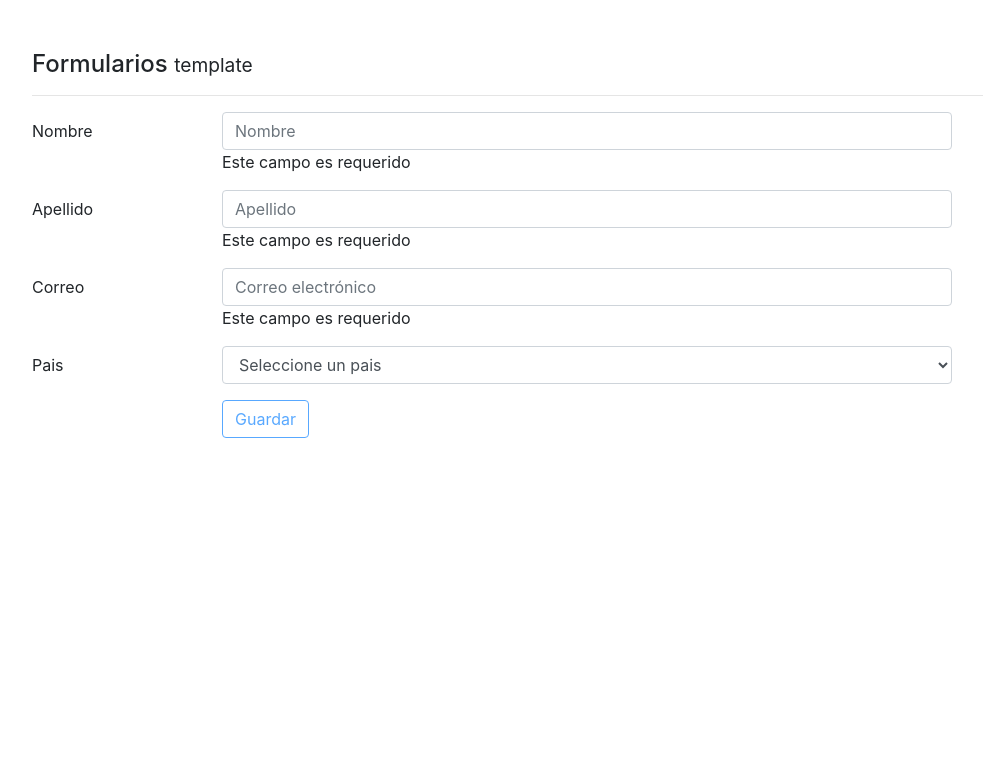
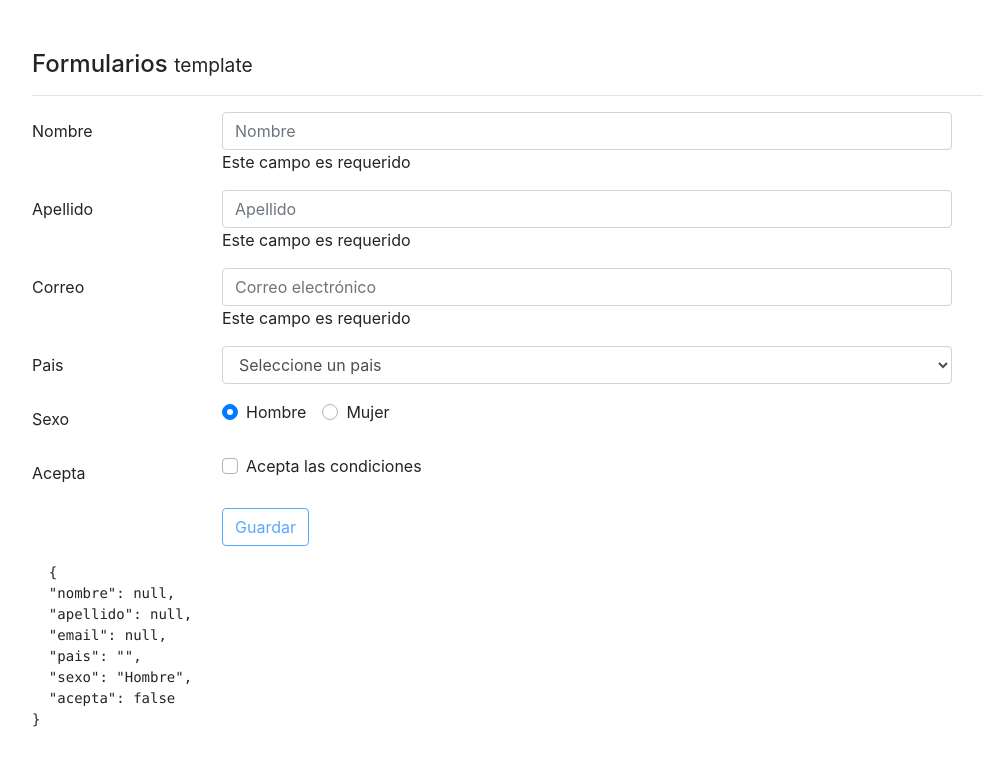
Before and after one commit to Abbygor/Formularios, an Angular app: page / in a window 1280 px wide. Shown: the top 766 px of the page, without its empty margins (53-1036 px from the left). Built offline with nearby package versions, Linux system fonts and the light colour scheme.

Commit message:
Radio button and checkbox added and its validations

```diff
--- a/src/app/components/template/template.component.html
+++ b/src/app/components/template/template.component.html
@@ -71,13 +71,38 @@
     </div>
   </div>
 
+  <div class="form-group row">
+    <label class="col-2 col-form-label">Sexo</label>
+    <div class="col-md-8">
+      <div class="custom-control custom-radio custom-control-inline" *ngFor="let sexo of sexos">
+        <input type="radio" [(ngModel)]="usuario.sexo" [value]="sexo" id="radio{{sexo}}" name="sexo" class="custom-control-input">
+        <label class="custom-control-label" for="radio{{sexo}}">{{ sexo }}</label>
+      </div>
+    </div>
+  </div>
+
+  <div class="form-group row">
+    <label class="col-2 col-form-label">Acepta</label>
+    <div class="col-md-8">
+      <div class="custom-control custom-checkbox">
+        <input [(ngModel)]="usuario.acepta" name="acepta" type="checkbox" class="custom-control-input" id="customCheck1" required>
+        <label class="custom-control-label" for="customCheck1">Acepta las condiciones</label>
+      </div>
+    </div>
+  </div>
+
 
   <div class="form-group row">
     <label class="col-2 col-form-label">&nbsp;</label>
     <div class="input-group col-md-8">
+        <!--[disabled]="!forma.valid"-->
       <button [disabled]="!forma.valid" type="submit" class="btn btn-outline-primary">
         Guardar
       </button>
     </div>
   </div>
 </form>
+
+<pre>
+  {{ usuario | json}}
+</pre>
--- a/src/app/components/template/template.component.ts
+++ b/src/app/components/template/template.component.ts
@@ -16,7 +16,9 @@ export class TemplateComponent implements OnInit {
     nombre: null,
     apellido: null,
     email: null,
-    pais: ""
+    pais: "",
+    sexo: "Hombre",
+    acepta: false
   };
 
   paises:any = [
@@ -34,6 +36,8 @@ export class TemplateComponent implements OnInit {
     }
   ];
 
+  sexos: string[] = ["Hombre", "Mujer"];
+
   constructor() { }
 
   ngOnInit() {
```
